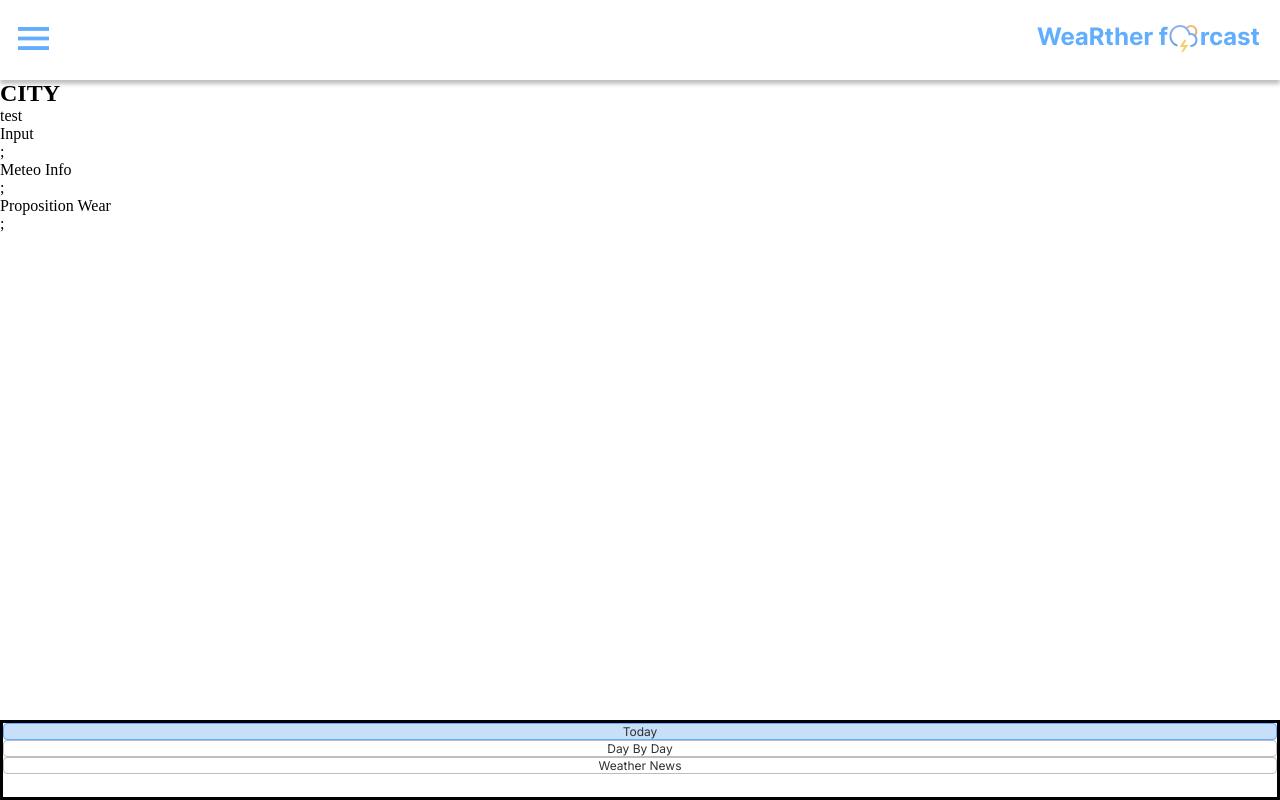
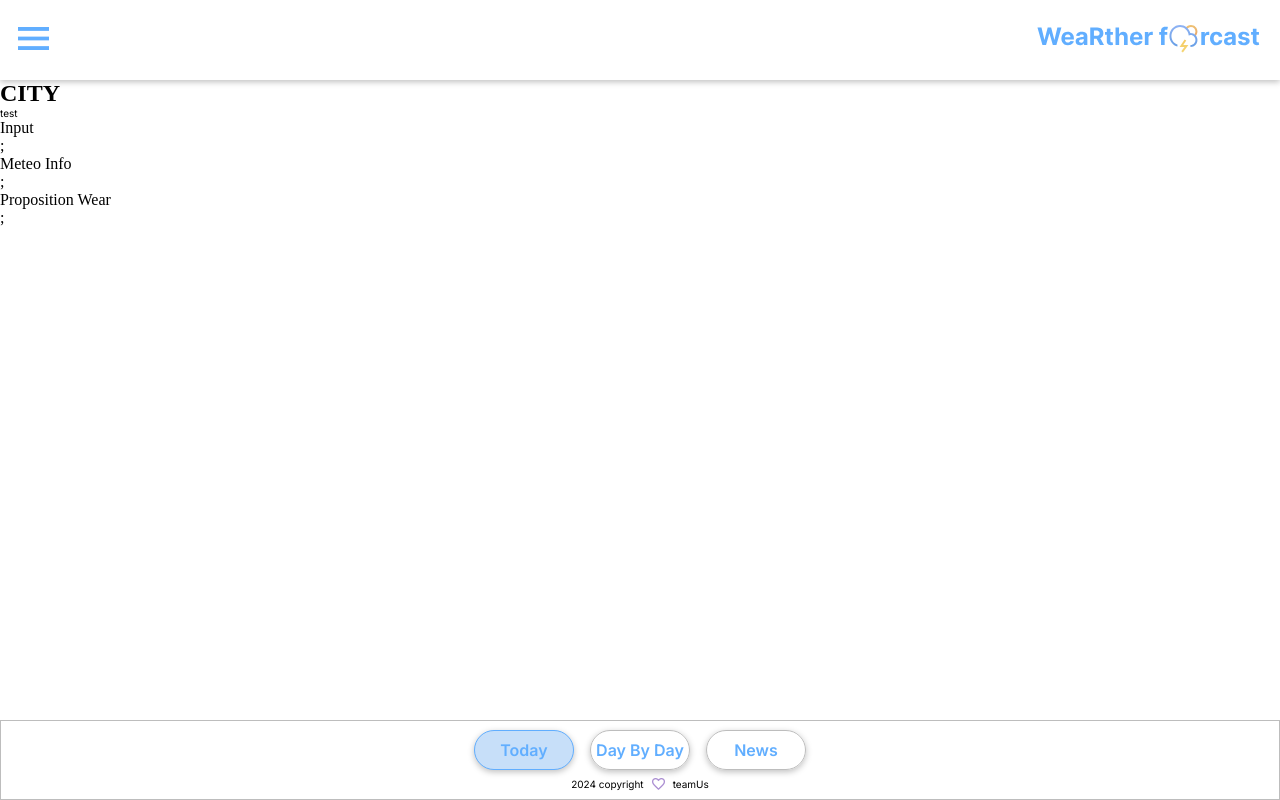
Before and after one commit to WildCodeSchool-2024-09/JS-Nantes-P2-WeartherForcast, a React (Vite) app in the folder client/: page / in a window 1280 px wide. Built offline with nearby package versions, Linux system fonts and the light colour scheme.

Commit message:
style -> footer style done + heartPurple added + <a> style and <a>hover style completed in app.css

```diff
--- a/client/src/App.css
+++ b/client/src/App.css
@@ -8,14 +8,15 @@
   --black: #303030;
   --shadowColor: rgb(0 0 0 / 25%);
   --secondaryColor: #c7dff9;
+  --font-highlight-color: #61aeff;
   --blueGradient: #6bb3d6;
   --yellowGradient: #98dccb;
   --orangeGradient: #e67226;
   --purpleGradient: #572a6d;
   /*TEXT CONFIGURATION*/
   --general-font: "Inter", sans-serif;
-  --body-font-size: 12px; /*Un peur petit -> 16px, donc 1rem plutot ?*/
-  --body-font-bold: 400;
+  --body-font-size: 1rem; /*12px initialement Un peu petit -> 16px, donc 1rem plutot ?*/
+  --body-font-bold: 600;
   --title-font-size: 16px; /*Un peu petit -> 20px peut etre ? a mettre en rem*/
   --title-font-bold: 400;
 }
@@ -26,6 +27,7 @@
   box-sizing: border-box;
 }
 
+/*GENERAL STYLE*/
 button {
   border: none;
   background: none;
@@ -33,6 +35,7 @@ button {
 }
 
 a {
+  height: 40px;
   border: solid 1px #bdbdbd;
   display: flex;
   justify-content: center;
@@ -40,10 +43,17 @@ a {
   text-decoration: none;
   font-family: var(--general-font);
   font-size: var(--body-font-size);
-  color: var(--black);
+  font-weight: var(--body-font-bold);
+  color: var(--font-highlight-color);
   border-radius: 4px;
   cursor: pointer;
   transition: all 100ms ease-in;
+}
+
+a:hover {
+  background: var(--secondaryColor);
+  font-weight: 400;
+  border: solid 1px #61aeff;
 }
 
 h1 {
@@ -57,7 +67,7 @@ main {
   min-height: calc(100vh - 80px - 80px); /* ⚠️ Don't change it please => In order to have a sticky footer, calc => view port total hight - header height - footer height*/
 }
 
-/*FONCTIONNEL CLASSES*/
+/*FONCTIONNAL CLASSES*/
 .active {
   background: var(--secondaryColor);
   border: solid 1px #61aeff;
--- a/client/src/components/Footer.tsx
+++ b/client/src/components/Footer.tsx
@@ -1,12 +1,20 @@
 import { NavLink } from "react-router-dom";
 import "/src/style/footer.css";
+import heartPurple from "/src/assets/icons/heart-purple.png";
 
 export default function Footer() {
   return (
     <footer>
-      <NavLink to="/">Today</NavLink>
-      <NavLink to="/dayByDay">Day By Day</NavLink>
-      <NavLink to="/WeatherNews">Weather News</NavLink>
+      <nav>
+        <NavLink to="/">Today</NavLink>
+        <NavLink to="/dayByDay">Day By Day</NavLink>
+        <NavLink to="/WeatherNews">News</NavLink>
+      </nav>
+      <div>
+        <p>2024 copyright</p>
+        <img src={heartPurple} alt="" />
+        <p>teamUs</p>
+      </div>
     </footer>
   );
 }
--- a/client/src/style/footer.css
+++ b/client/src/style/footer.css
@@ -1,4 +1,34 @@
 footer {
-  border: solid 3px;
+  border: solid 1px #bdbdbd;
   height: 80px;
+  display: flex;
+  flex-direction: column;
+  justify-content: center;
+  align-items: center;
+  gap: 8px;
 }
+
+footer nav {
+  display: flex;
+  gap: 16px;
+}
+
+footer nav a {
+  width: 100px;
+  border-radius: 60px;
+  box-shadow: 0 2px 6px var(--shadowColor);
+}
+
+footer div {
+  display: flex;
+  gap: 8px;
+}
+
+footer div img {
+  width: 13px;
+}
+
+p {
+  font-size: 10px;
+  font-family: var(--general-font);
+}
--- a/client/src/style/header.css
+++ b/client/src/style/header.css
@@ -1,7 +1,7 @@
 header {
   width: 100vw;
   height: 80px;
-  box-shadow: 0 4px 4px var(--shadowColor);
+  box-shadow: 0 2px 6px var(--shadowColor);
   padding-left: 18px;
   padding-right: 18px;
   display: flex;
@@ -24,7 +24,7 @@ header {
   position: absolute;
   background: var(--mainColor);
   padding: 32px;
-  box-shadow: 0 4px 4px var(--shadowColor);
+  box-shadow: 0 2px 6px var(--shadowColor);
   border-bottom-right-radius: 8px;
 }
 
@@ -39,9 +39,3 @@ header {
   height: 40px;
   border-radius: 4px;
 }
-
-.menuDropdown nav a:hover {
-  background: var(--secondaryColor);
-  font-weight: 400;
-  border: solid 1px #61aeff;
-}
```
Also changed, not shown: client/src/assets/icons/heart-purple.png (added).
